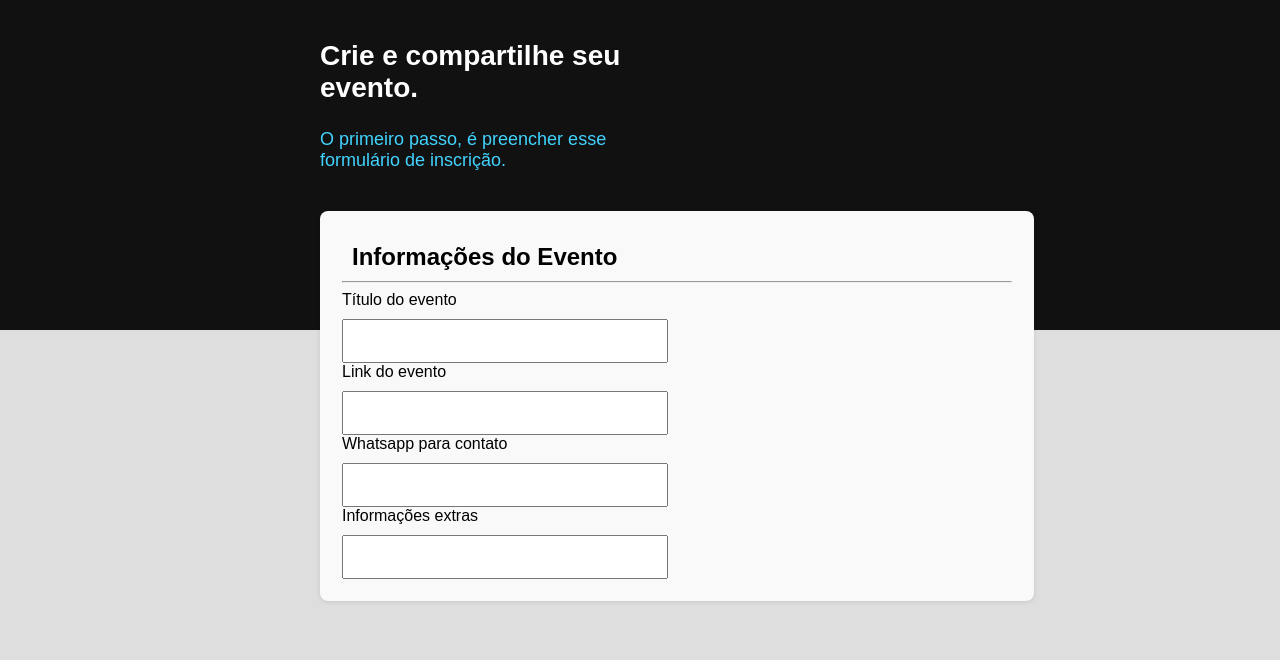
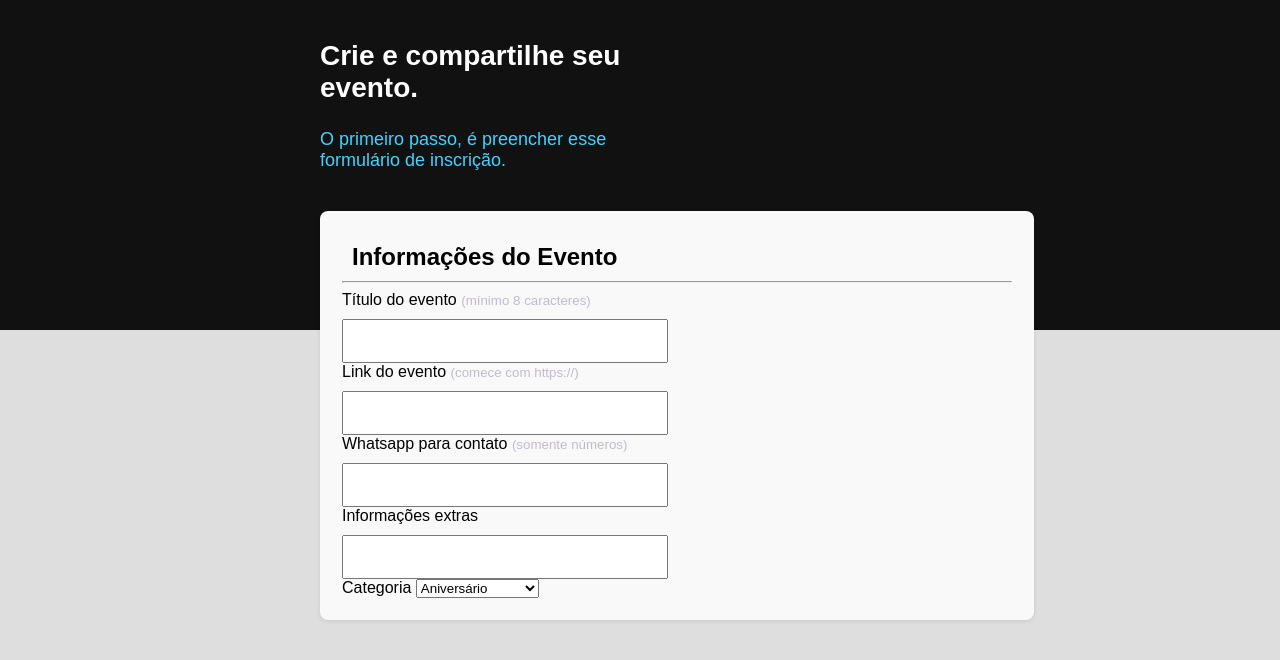
Before and after one commit to Katrisbug/cadastro-de-evento, a plain HTML site: page index.html in a window 1280 px wide. Shown: the top 660 px of the page. Drawn offline with Linux system fonts and the light colour scheme.

Commit message:
caixa de escolha de categorias e small

```diff
--- a/css/style.css
+++ b/css/style.css
@@ -63,3 +63,7 @@ input {
     border-radius: 0 0 10px 0 rgba(0,0,0,0.1);
 
 }
+
+small {
+    color: #C1BCCC
+}
--- a/index.html
+++ b/index.html
@@ -16,17 +16,17 @@
         <hr>
 
         <form>
-            <label for="text">Título do evento</label>
+            <label for="text">Título do evento <small>(mínimo 8 caracteres)</small></label>
 
             <input type="text" id="text"
             text="text" style="width: 45%; height: 20px; font-size: 10px;">
 
-            <label for="link">Link do evento</label>
+            <label for="link">Link do evento <small>(comece com https://)</small></label>
 
             <input type="link" id="link"
             link="link" style="width: 45%; height: 20px; font-size: 10px;">
 
-            <label for="number">Whatsapp para contato</label>
+            <label for="number">Whatsapp para contato <small>(somente números)</small></label>
 
             <input type="number" id="number"
             link="number" style="width: 45%; height: 20px; font-size: 10px;">
@@ -36,6 +36,18 @@
             <input type="text" id="text"
             text="text" style="width: 45%; height: 20px; font-size: 10px;">
 
+            <label for="categoriaeventos">Categoria</label>
+            <select id="categoriaeventos" name="categoriaeventos">
+                <option value="aniversario">Aniversário</option>
+                <option value="reuniao">Reunião</option>
+                <option value="concerto">Concerto/Música</option>
+                <option value="festa">Festa</option>
+                <option value="viagem">Viagem</option>
+                <option value="casamento">Casamento</option>
+                <option value="esportivo">Evento Esportivo</option>
+                <option value="outros">Outros</option>
+            </select>
+
         </form>
     </div>
 </div>
```
